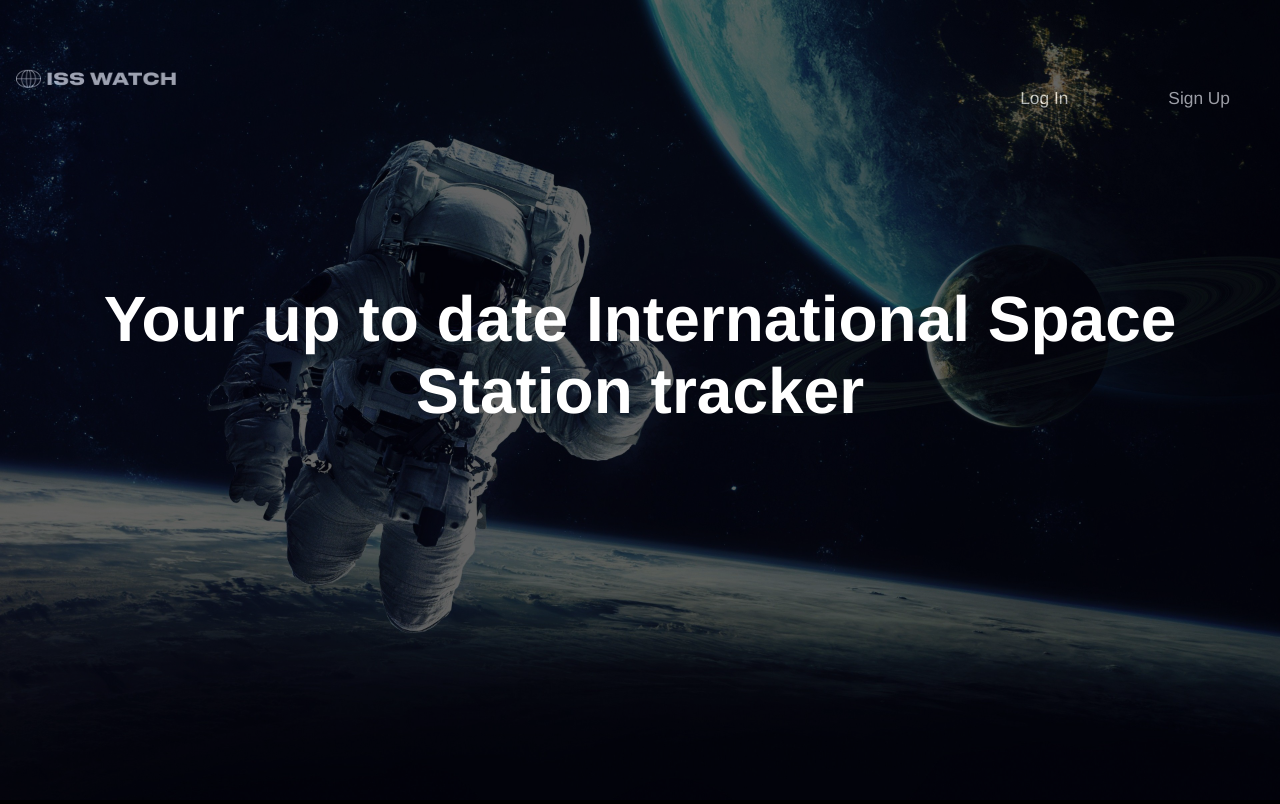
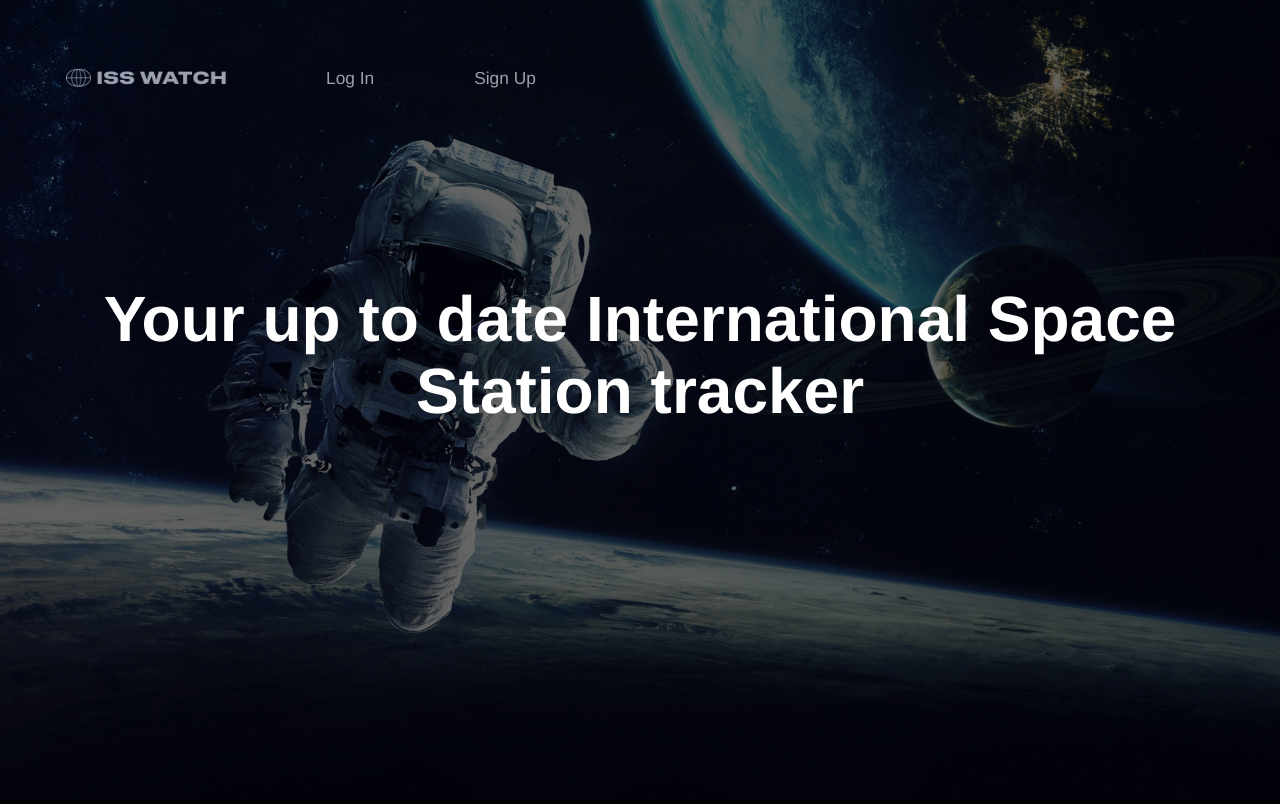
Before and after one commit to tammycwong/pryon, a React (Create React App) app: page / in a window 1280 px wide. Built offline with nearby package versions, Linux system fonts and the light colour scheme.

Commit message:
clean up code

```diff
--- a/src/App.css
+++ b/src/App.css
@@ -53,6 +53,7 @@ img {
 .menu {
   text-align: right;
 }
+
 a.menu-link {
   padding: 0px 30px;
   text-decoration: none;
@@ -63,6 +64,10 @@ a.menu-link {
 
 a.menu-link:hover {
   color: gray;
+}
+
+.links > .menu-link {
+  flex-direction: right;
 }
 
 .logo {
@@ -76,6 +81,7 @@ a.menu-link:hover {
   top: 3rem;
   left: 0;
   width: 100vw;
+  display: flex;
 }
 
 /* table */
--- a/src/components/Astronauts.js
+++ b/src/components/Astronauts.js
@@ -2,17 +2,18 @@ import React, { useState, useEffect } from "react";
 import image from "../images/main.jpg";
 
 export default function Astronauts() {
-  const [astronauts, setAstronauts] = useState({});
+  const [astronauts, setAstronauts] = useState([]);
   const [isLoaded, setIsLoaded] = useState(false);
 
   useEffect(() => {
     fetch("http://api.open-notify.org/astros.json")
       .then((r) => r.json())
       .then((data) => {
+        console.log(data);
         setAstronauts(data);
         setIsLoaded(true);
       });
-  }, [setAstronauts]);
+  });
 
   if (isLoaded) {
     return (
@@ -20,8 +21,8 @@ export default function Astronauts() {
         <img src={image} alt="astronaut" className="astronaut-secondary" />
         <div className="overlay">
           <div className="content">
-            <table className="">
-              <thead className="">
+            <table className="astronaut-table">
+              <thead className="astronaut-table-header">
                 <tr>
                   <th>Name</th>
                   <th>Craft</th>
--- a/src/components/IssLocation.js
+++ b/src/components/IssLocation.js
@@ -3,20 +3,24 @@ import GoogleMapReact from "google-map-react";
 import pin from "../images/pin.png";
 import image from "../images/main.jpg";
 
-export default function IssLocation({ setIsLoaded, isLoaded, zoom, center }) {
+export default function IssLocation({ zoom, center }) {
   const [isLoading, setIsLoading] = useState(false);
   const [longitude, setLongitude] = useState(40.7128);
   const [latitude, setLatitude] = useState(74.006);
+
+  // const googleApiKey="AIzaSyCqbcmEEYfn_MhRM-ax_ukDrr0-efbJqsw";
 
   useEffect(() => {
     fetch("http://api.open-notify.org/iss-now.json")
       .then((r) => r.json())
       .then((data) => {
-        setLongitude(data.iss_position.longitude);
-        setLatitude(data.iss_position.latitude);
+        setLongitude(longitude);
+        setLatitude(latitude);
         setIsLoading(false);
       });
-  }, []);
+  });
+
+  //longitude and latitude in dependency array, otherwise remove
 
   if (!isLoading) {
     return (
@@ -27,7 +31,7 @@ export default function IssLocation({ setIsLoaded, isLoaded, zoom, center }) {
             <div className="map">
               <GoogleMapReact
                 boostrapURLKeys={{
-                  key: "AIzaSyCqbcmEEYfn_MhRM-ax_ukDrr0-efbJqsw",
+                  key: process.env.REACT_APP_GOOGLE_MAP_KEY,
                 }}
                 defaultCenter={center}
                 defaultZoom={zoom}
--- a/src/components/Menu.js
+++ b/src/components/Menu.js
@@ -33,29 +33,34 @@ export default function Menu() {
           </Link>
         )}
 
-        {isAuthenticated ? (
+        {/* if not authenticated, render link */}
+
+        {isAuthenticated && (
           <Link className="menu-link" to="/profile">
             Profile
           </Link>
-        ) : null}
+        ) }
 
-        {isAuthenticated ? (
+
+        {isAuthenticated && (
           <Link className="menu-link" to="/astronauts">
             Astronauts
           </Link>
-        ) : null}
+        ) }
 
-        {isAuthenticated ? (
+        {isAuthenticated && (
           <Link className="menu-link" to="/isslocation">
             ISS Location
           </Link>
-        ) : null}
+        )}
 
         {isAuthenticated && (
           <Link onClick={() => logout()} className="menu-link" to="#">
             Log Out
           </Link>
         )}
+
+        {/* if authenticated, render those links that's what the && means*/}
       </div>
     </div>
   );
```
Also changed, not shown: 1 other file (tests, documents, lock files or other folders).
